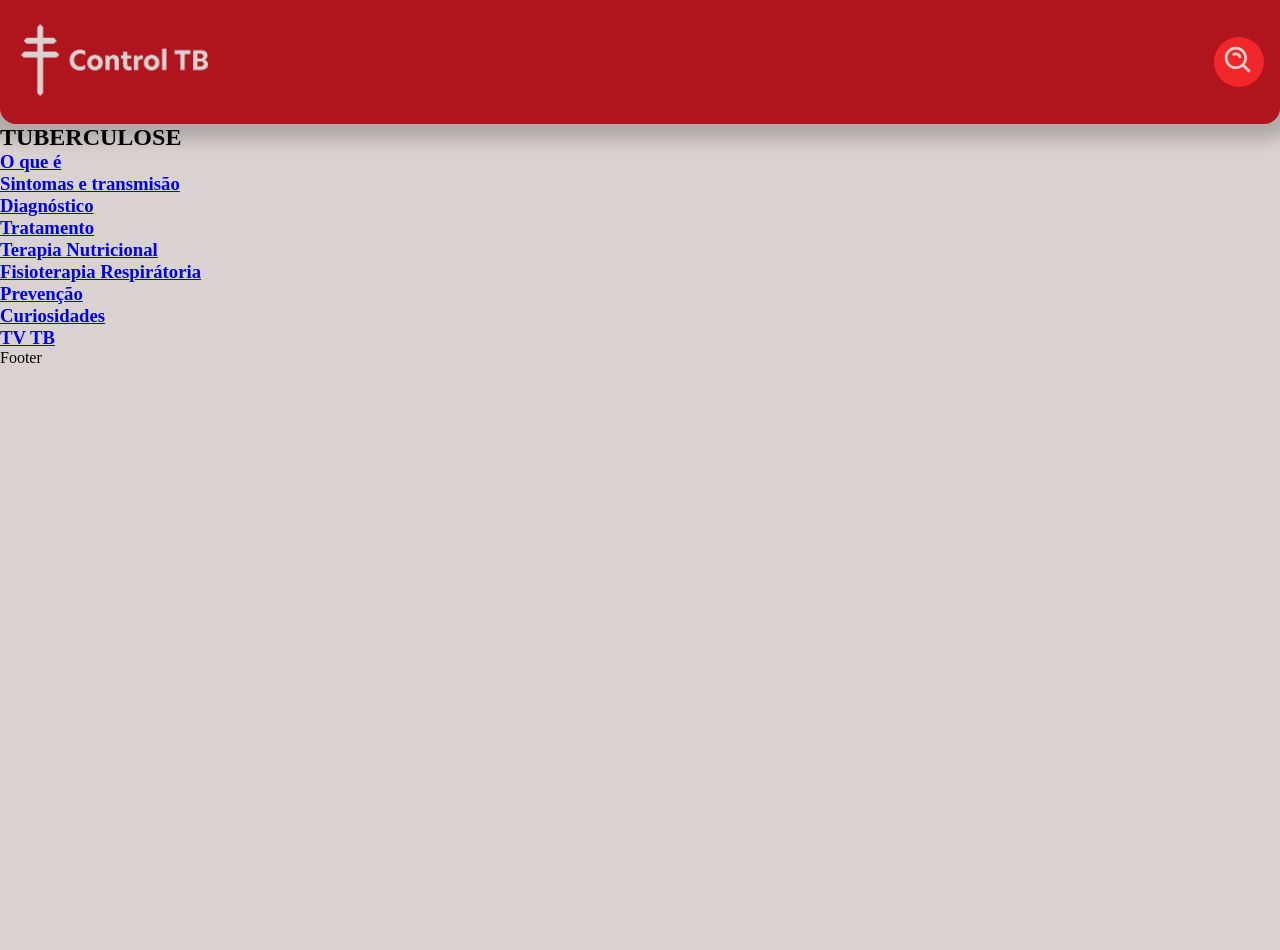
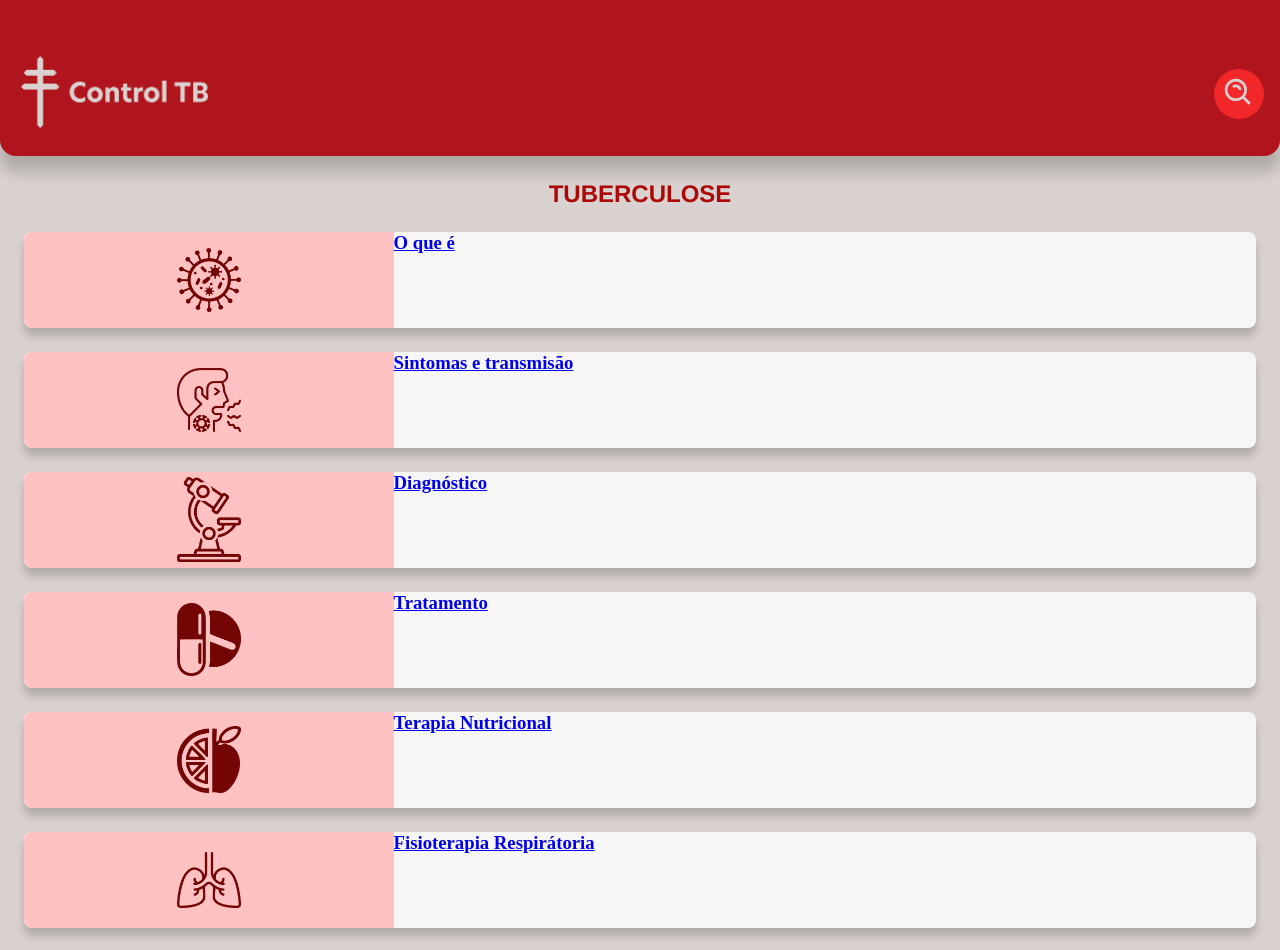
Before and after one commit to VictorCrisostomo/controlTB-app, a React (Create React App) app: page / in a window 1280 px wide. Shown: the top 950 px of the page. Before the commit the page ends 800 px from the top, so only its background shows below. Built offline with nearby package versions, Linux system fonts and the light colour scheme.

Commit message:
create main menu

```diff
--- a/src/App.css
+++ b/src/App.css
@@ -1,8 +1,8 @@
  .App {
   display: flex;
   justify-content: center;
-  align-items: center;
   text-align: center;
+  flex-direction: column;
 }
 
 /*.App-logo {
--- a/src/App.js
+++ b/src/App.js
@@ -1,4 +1,6 @@
 import { BrowserRouter as Router, Routes, Route } from "react-router-dom"
+
+import "./App.css"
 
 import Home from "./pages/Home"
 import Oquee from "./pages/oquee"
--- a/src/components/index.js
+++ b/src/components/index.js
@@ -1,41 +1,132 @@
 import { Link } from "react-router-dom";
 import "./styles.css";
+
+// imagens
+import virus from "../img/icons/virus.png"
+import tosse from "../img/icons/tosse.png"
+import microscopio from "../img/icons/microscopio.png"
+import remedio from "../img/icons/remedio.png"
+import frutas from "../img/icons/frutas.png"
+import pulmao from "../img/icons/pulmao.png"
+import vacina from "../img/icons/vacina.png"
+import lampada from "../img/icons/lampada.png"
+import tv from "../img/icons/tv.png"
+
 
 const MenuInicial = () => {
   return (
     <main>
-        <div className="">
-          <h2>TUBERCULOSE</h2>
-        </div>
 
-        <div className="">
-          <div className="">
-            <Link to="/oquee"><h3>O que é</h3></Link>
+          <h2 className="Title">TUBERCULOSE</h2>
+
+        <div className="Container">
+          <Link to="/oquee">
+            <div className="Cards">
+              <div className="BackgroundIcon">
+                <img className="icon" src={virus} alt="" />
               </div>
               <div className="">
-            <Link to="/sintomasetransmicao"><h3>Sintomas e transmisão</h3></Link>
+                <h3>O que é</h3>
+                <p></p>
+              </div>
+            </div>
+          </Link>
+
+          <Link to="/sintomasetransmicao">
+            <div className="Cards">
+            <div className="BackgroundIcon">
+                <img className="icon" src={tosse} alt="" />
               </div>
               <div className="">
-            <Link to="/diagnostico"><h3>Diagnóstico</h3></Link>
+                <h3>Sintomas e transmisão</h3>
+                <p></p>
+              </div>
+            </div>
+          </Link>
+
+          <Link to="/diagnostico">
+            <div className="Cards">
+            <div className="BackgroundIcon">
+                <img className="icon" src={microscopio} alt="" />
               </div>
               <div className="">
-            <Link to="/tratamento"><h3>Tratamento</h3></Link>
+                <h3>Diagnóstico</h3>
+                <p></p>
+              </div>
+            </div>
+          </Link>
+
+          <Link to="/tratamento">
+            <div className="Cards">
+            <div className="BackgroundIcon">
+                <img className="icon" src={remedio} alt="" />
               </div>
               <div className="">
-            <Link to="/terapianutricional"><h3>Terapia Nutricional</h3></Link>
+                <h3>Tratamento</h3>
+                <p></p>
+              </div>
+            </div>
+          </Link>
+
+          <Link to="/terapianutricional">
+            <div className="Cards">
+            <div className="BackgroundIcon">
+                <img className="icon" src={frutas} alt="" />
               </div>
               <div className="">
-            <Link to="/fisiorespiratoria"><h3>Fisioterapia Respirátoria</h3></Link>
+                <h3>Terapia Nutricional</h3>
+                <p></p>
+              </div>
+            </div>
+          </Link>
+
+          <Link to="/fisiorespiratoria">
+            <div className="Cards">
+            <div className="BackgroundIcon">
+                <img className="icon" src={pulmao} alt="" />
               </div>
               <div className="">
-            <Link to="/prevencao"><h3>Prevenção</h3></Link>
+                <h3>Fisioterapia Respirátoria</h3>
+                <p></p>
+              </div>
+            </div>
+          </Link>
+
+          <Link to="/prevencao">
+            <div className="Cards">
+              <div className="BackgroundIcon">
+                <img className="icon" src={vacina} alt="" />
               </div>
               <div className="">
-            <Link to="/curiosidades"><h3>Curiosidades</h3></Link>
+                <h3>Prevenção</h3>
+                <p></p>
+              </div>
+            </div>
+          </Link>
+
+          <Link to="/curiosidades">
+            <div className="Cards">
+            <div className="BackgroundIcon">
+                <img className="icon" src={lampada} alt="" />
               </div>
               <div className="">
-            <Link to="/tvtb"><h3>TV TB</h3></Link>
+                <h3>Curiosidades</h3>
+                <p></p>
               </div>
+            </div>
+          </Link>
+
+          <Link to="/tvtb">
+            <div className="Cards">
+            <div className="BackgroundIcon">
+                <img className="icon" src={tv} alt="" />
+              </div>
+              <div className="">
+              <h3>TV TB</h3>
+                <p></p>
+              </div>
+            </div>
+          </Link>
         </div>
     </main>
   )
--- a/src/components/layout/Footer.js
+++ b/src/components/layout/Footer.js
@@ -1,8 +1,12 @@
 import React from 'react'
+
+import styles from "./Footer.module.css"
 
 const Footer = () => {
   return (
-    <div>Footer</div>
+    <div className={styles.footer}>
+        Footer
+    </div>
   )
 }
 
--- a/src/components/layout/Footer.module.css
+++ b/src/components/layout/Footer.module.css
@@ -0,0 +1,3 @@
+.footer {
+    bottom: 0;
+}
--- a/src/components/layout/Navbar.js
+++ b/src/components/layout/Navbar.js
@@ -7,6 +7,8 @@ import {BiSearchAlt} from "react-icons/bi"
 
 const Navbar = () => {
   return (
+    <div>
+        <div className={styles.topBar}></div>
         <nav className={styles.navbar}>
             <Link to="/">
                 <img className={styles.imgLogo} src={logo} alt="Control TB" />
@@ -17,6 +19,7 @@ const Navbar = () => {
                 </button>
             </div>
         </nav>
+    </div>
   )
 }
 
--- a/src/components/layout/Navbar.module.css
+++ b/src/components/layout/Navbar.module.css
@@ -1,3 +1,8 @@
+.topBar {
+    width: 100%;
+    height: 2em;
+    background-color: #B0141C;
+}
 .navbar {
     display: flex;
     align-items: center;
@@ -6,7 +11,10 @@
     padding: 0 1em 0 ;
 
     border-radius: 0 0 1em 1em;
-    box-shadow: 0 0 1em 1em rgba(0, 0, 0, 0.2);
+    box-shadow: 0 1em 1em 0 rgba(0, 0, 0, 0.2);
+
+    position: sticky;
+    top: 0;
 }
 
 .imgLogo {
--- a/src/components/styles.css
+++ b/src/components/styles.css
@@ -0,0 +1,41 @@
+.Title {
+    margin: 1em;
+
+    font-family: 'Helvetica';
+    font-weight: bold;
+    color: #AD0808;
+}
+
+.Container {
+    /* border: #AD0808 1px solid; */
+    margin: 0 1.5em 0 1.5em;
+}
+
+.Cards {
+    width: 100%;
+    height: 6em;
+
+    background-color: #F6F6F7;
+    margin-bottom: 1.5em;
+
+    border-radius: .5em;
+    box-shadow: 0 .5em .5em 0 rgba(0, 0, 0, 0.2);
+
+    display: flex;
+}
+
+.BackgroundIcon {
+    width: 30%;
+
+    border-radius: .5em 0 0 .5em;
+    background-color: #FFC1C1;
+
+    display: flex;
+    flex-direction: column;
+    justify-content: center;
+    align-items: center;
+}
+
+.icon {
+    width: 4em;
+}
```
Lines whose indentation alone changed are shown as unchanged.
